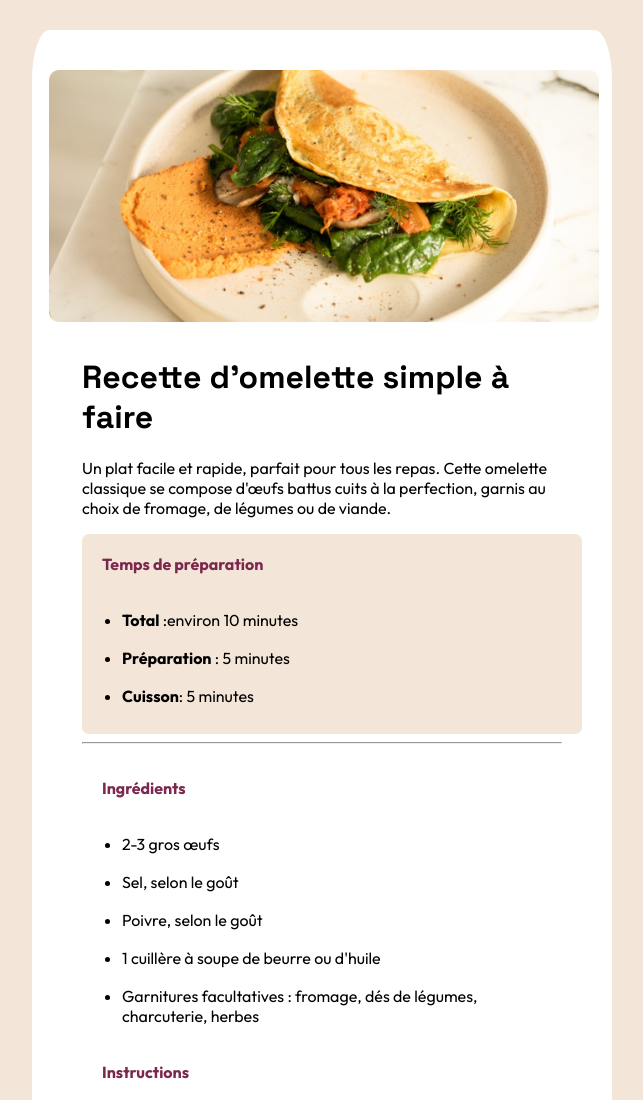
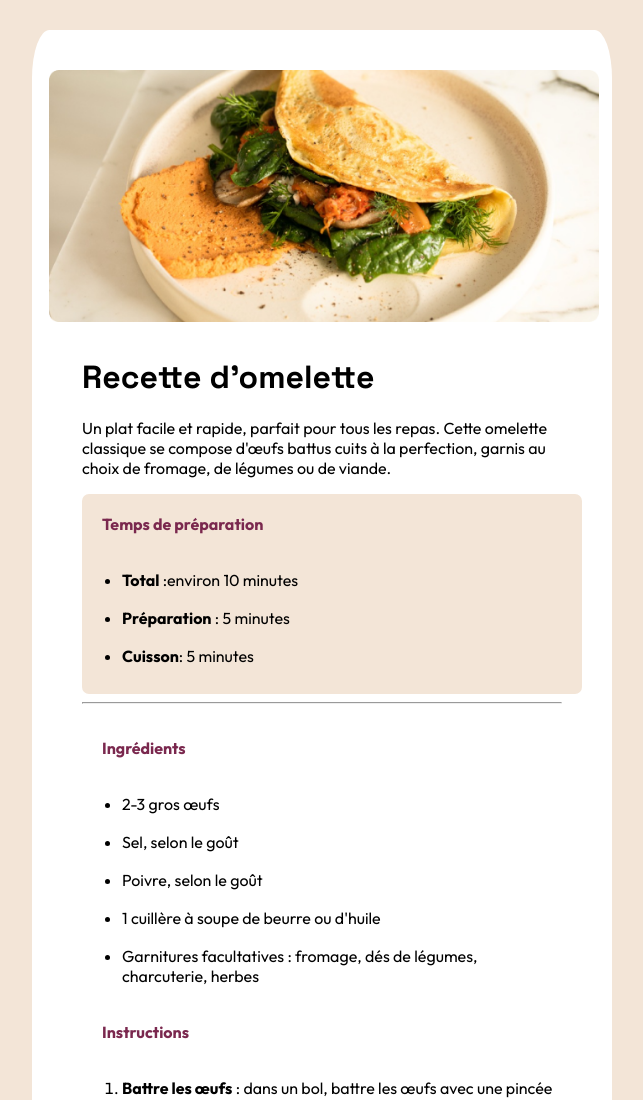
Before and after one commit to Yon3ez/site-recette-de-cuisine, a plain HTML site: page index.html in a window 1280 px wide. Shown: the top 1100 px of the page, without its empty margins (466-1109 px from the left). Drawn offline with Linux system fonts and the light colour scheme.

Commit message:
feat(index): update title #2

```diff
--- a/index.html
+++ b/index.html
@@ -18,7 +18,7 @@
 	<body>
 		<div>
 			<img src="top-image.png" alt="image de omelette" />
-			<h1>Recette d’omelette simple à faire</h1>
+			<h1>Recette d’omelette</h1>
 			<p>
 				Un plat facile et rapide, parfait pour tous les repas. Cette omelette
 				classique se compose d'œufs battus cuits à la perfection, garnis au
```
